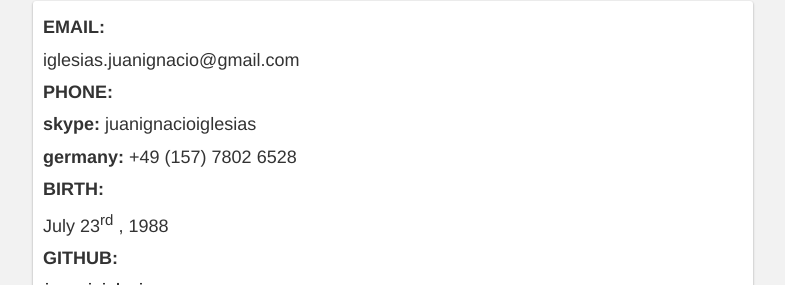
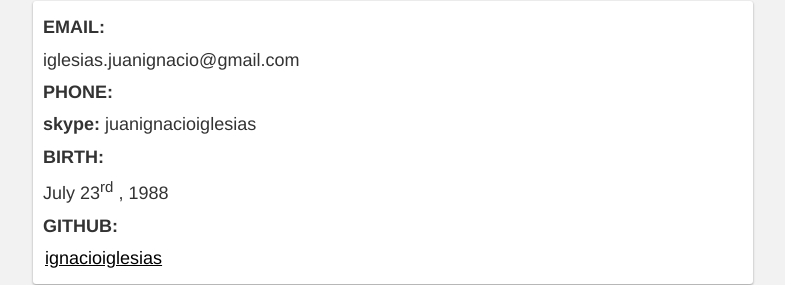
Before and after one commit to ignacioiglesias/ignacioiglesias.github.io, a plain HTML site: page index.html in a window 1280 px wide. Shown: the part 329-614 px from the top of the page, without its empty margins (247-1032 px from the left). Drawn offline with Linux system fonts and the light colour scheme.

Commit message:
Update index.html

```diff
--- a/index.html
+++ b/index.html
@@ -184,9 +184,6 @@
             <ul>
               <li>
                 <strong>skype:</strong> juanignacioiglesias
-              </li>
-              <li>
-                <strong>germany:</strong> +49 (157) 7802 6528
               </li>
             </ul>
           </dd>
```
